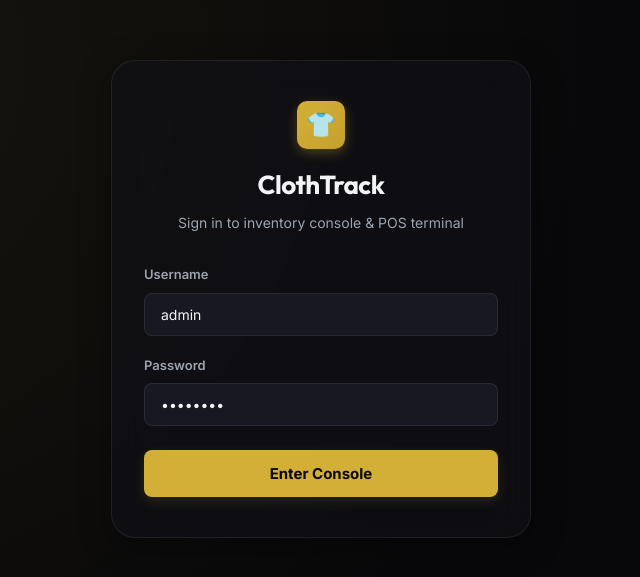
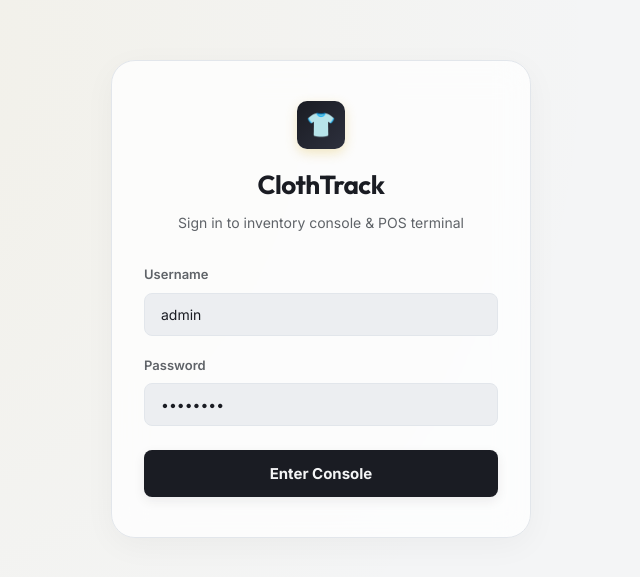
Before and after one commit to inventory-managment-and-tracking/structure, a React (Vite) app in the folder frontend/: page / in a window 1280 px wide. Shown: the part 101-678 px from the top of the page, without its empty margins (319-959 px from the left). Built offline with nearby package versions, Linux system fonts and the light colour scheme.

Commit message:
refactor: transition to nordic minimalist light theme and add automatic scanner stop on success

```diff
--- a/frontend/src/components/QRScanner.jsx
+++ b/frontend/src/components/QRScanner.jsx
@@ -39,6 +39,7 @@ export default function QRScanner({ onScanSuccess, onScanError }) {
           },
         },
         (decodedText) => {
+          stopScanner();
           onScanSuccess(decodedText);
           // Success chime
           try {
--- a/frontend/src/index.css
+++ b/frontend/src/index.css
@@ -4,29 +4,29 @@
    ────────────────────────────────────────────────────────────── */
 
 :root {
-  /* Color Palettes */
-  --bg-color: #08080a;
-  --surface-color: #111116;
-  --surface-light: #181822;
-  --surface-border: rgba(255, 255, 255, 0.08);
-  --surface-hover: rgba(255, 255, 255, 0.04);
+  /* Nordic Minimalist Light Theme Colors */
+  --bg-color: #f4f5f6;           /* Soft off-white */
+  --surface-color: #ffffff;      /* Pure white panels */
+  --surface-light: #eceef1;      /* Light grey fields & tables */
+  --surface-border: #e2e6eb;     /* Subtle clean borders */
+  --surface-hover: #eef1f4;      /* Interactive hover state */
 
-  --primary-color: #d4af37;     /* Gold Accent */
-  --primary-glow: rgba(212, 175, 55, 0.15);
-  --primary-hover: #c5a02e;
+  --primary-color: #1a1c23;      /* Ink Black accent */
+  --primary-glow: rgba(26, 28, 35, 0.08);
+  --primary-hover: #2d303d;
 
-  --success-color: #10b981;     /* Emerald Green */
-  --success-glow: rgba(16, 185, 129, 0.15);
+  --success-color: #0f9d58;      /* Clean emerald green */
+  --success-glow: rgba(15, 157, 88, 0.1);
 
-  --danger-color: #ef4444;      /* Crimson Red */
-  --danger-glow: rgba(239, 68, 68, 0.15);
+  --danger-color: #d93025;       /* Editorial red */
+  --danger-glow: rgba(217, 48, 37, 0.1);
 
-  --warning-color: #f59e0b;     /* Warning Amber */
-  --warning-glow: rgba(245, 158, 11, 0.15);
+  --warning-color: #f29900;      /* Amber warning */
+  --warning-glow: rgba(242, 153, 0, 0.1);
 
-  --text-main: #f3f4f6;
-  --text-muted: #9ca3af;
-  --text-dim: #6b7280;
+  --text-main: #1a1c23;          /* Charcoal text */
+  --text-muted: #5f6368;         /* Cool slate grey text */
+  --text-dim: #9aa0a6;           /* Soft placeholder text */
 
   /* Typography */
   --font-sans: 'Inter', system-ui, -apple-system, sans-serif;
@@ -39,7 +39,7 @@
   --radius-lg: 24px;
   --transition-fast: 0.2s cubic-bezier(0.4, 0, 0.2, 1);
   --transition-smooth: 0.35s cubic-bezier(0.4, 0, 0.2, 1);
-  --glass-shadow: 0 8px 32px 0 rgba(0, 0, 0, 0.37);
+  --glass-shadow: 0 8px 32px 0 rgba(0, 0, 0, 0.04);
   --glass-backdrop: blur(16px);
 }
 
@@ -125,7 +125,7 @@ input::placeholder {
 }
 
 .bg-glass {
-  background: rgba(17, 17, 22, 0.7);
+  background: rgba(255, 255, 255, 0.75);
   backdrop-filter: var(--glass-backdrop);
   -webkit-backdrop-filter: var(--glass-backdrop);
   border: 1px solid var(--surface-border);
```
